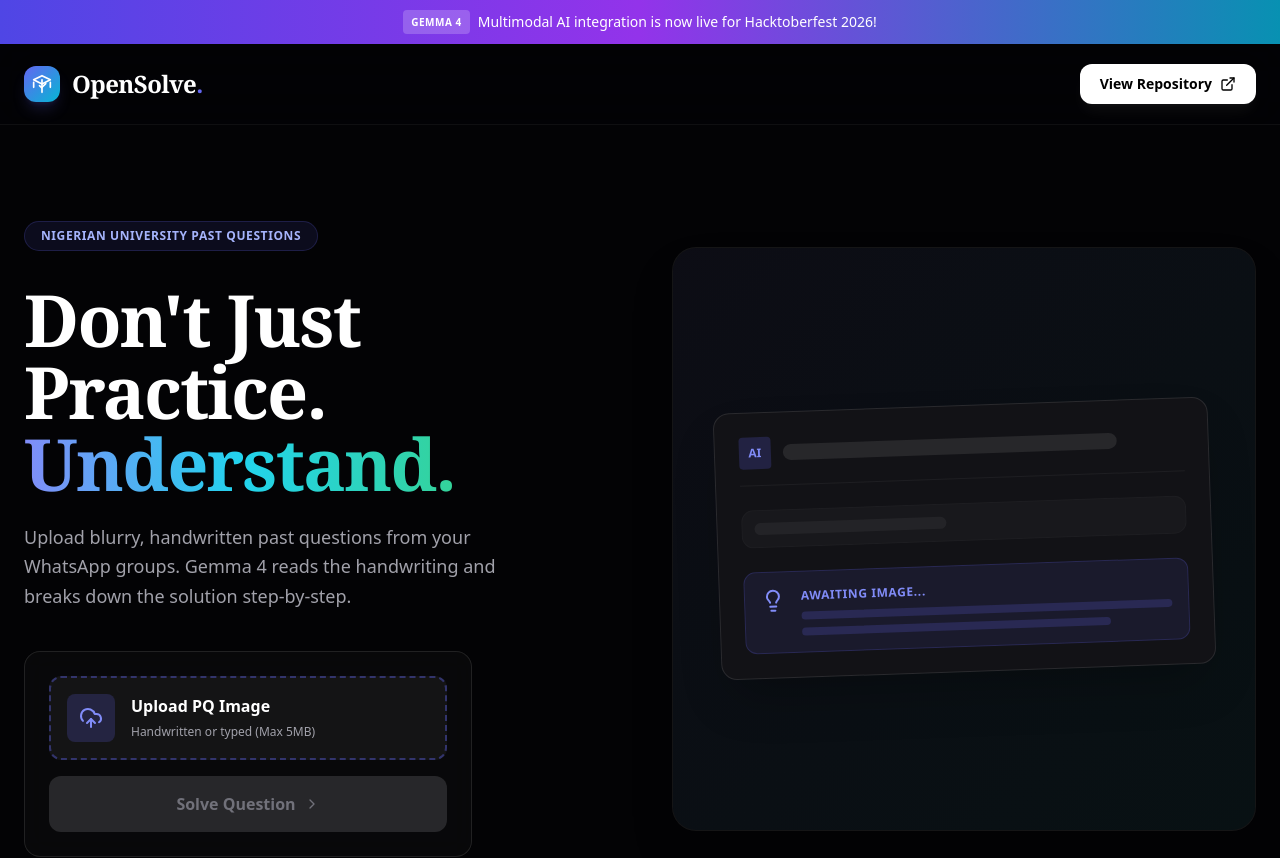
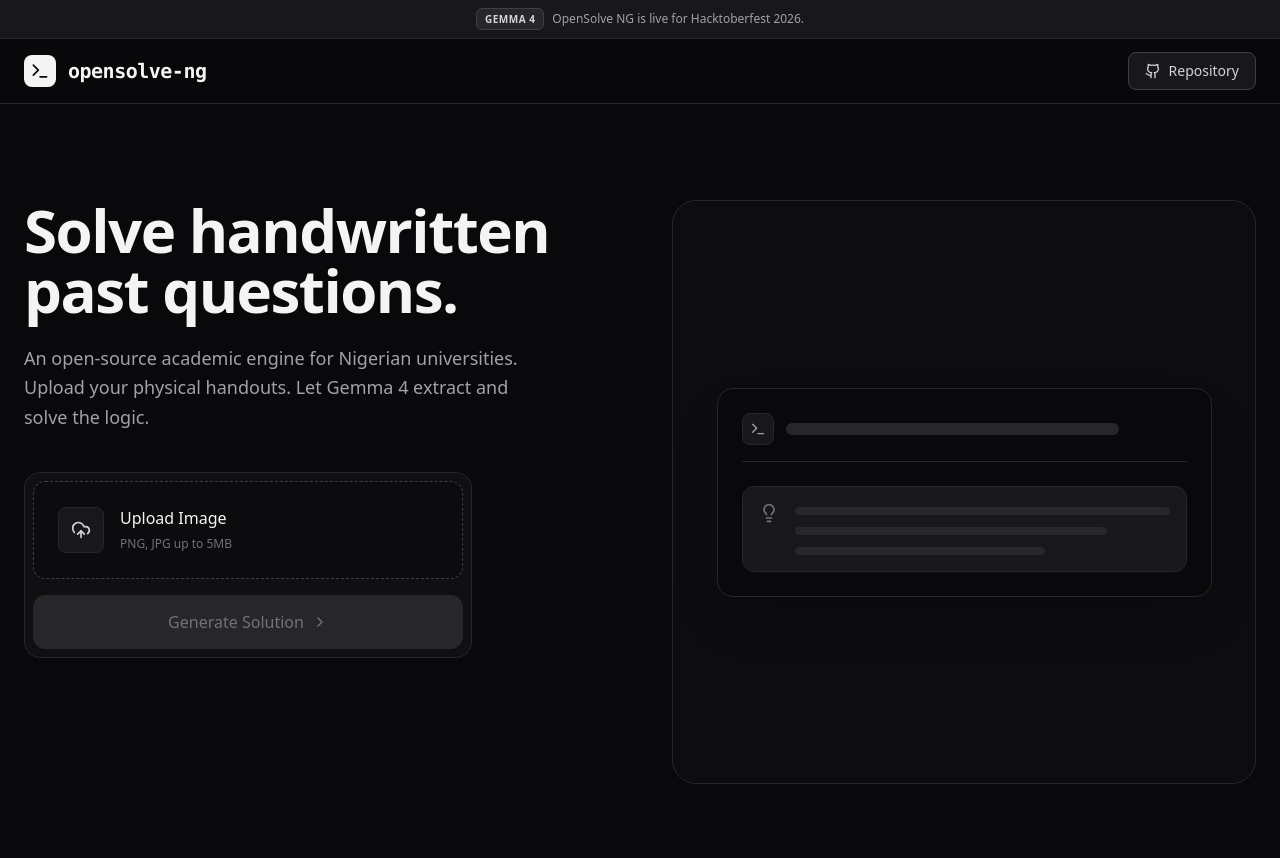
Before and after one commit to maskedwolf-01/opensolve-ng, a Next.js app: page / in a window 1280 px wide. Shown: the top 858 px of the page. Built offline with nearby package versions, Linux system fonts and the light colour scheme; a web font is replaced by a local one.

Commit message:
Update page.tsx

```diff
--- a/app/page.tsx
+++ b/app/page.tsx
@@ -1,13 +1,6 @@
 "use client";
 import { useState } from 'react';
-import Link from 'next/link';
-import { BrainCircuit, UploadCloud, ChevronRight, Zap, Target, XCircle, CheckCircle, Lightbulb, ExternalLink } from 'lucide-react';
-
-const PulsarLogo = ({ className }: { className?: string }) => (
-  <svg xmlns="http://www.w3.org/2000/svg" viewBox="0 0 24 24" fill="none" stroke="currentColor" strokeWidth="2" strokeLinecap="round" strokeLinejoin="round" className={className}>
-    <path d="M22 10v6M2 10v6"/><path d="M12 2L2 7l10 5 10-5-10-5z"/><path d="M12 22V7"/><path d="m9 14 2.5 2.5 5-5"/>
-  </svg>
-);
+import { Terminal, UploadCloud, ChevronRight, FileText, CheckCircle, Lightbulb, Github } from 'lucide-react';
 
 export default function Home() {
   const [file, setFile] = useState<File | null>(null);
@@ -34,108 +27,94 @@ export default function Home() {
   };
 
   return (
-    <div className="min-h-screen bg-[#030305] text-white font-sans selection:bg-indigo-500/30 selection:text-white overflow-x-hidden">
+    <div className="min-h-screen bg-zinc-950 text-zinc-100 font-sans selection:bg-blue-500/30">
 
       {/* BANNER */}
-      <div className="w-full bg-gradient-to-r from-indigo-600 via-purple-600 to-cyan-600 py-2.5 px-4 text-center relative z-50">
-        <p className="text-xs md:text-sm font-medium text-white flex items-center justify-center gap-2">
-          <span className="bg-white/20 px-2 py-0.5 rounded text-[10px] uppercase font-bold tracking-wider">Gemma 4</span>
-          Multimodal AI integration is now live for Hacktoberfest 2026!
+      <div className="w-full bg-zinc-900 border-b border-zinc-800 py-2 px-4 text-center">
+        <p className="text-xs font-medium text-zinc-400 flex items-center justify-center gap-2">
+          <span className="bg-zinc-800 text-zinc-300 px-2 py-0.5 rounded-md text-[10px] uppercase font-bold tracking-wider border border-zinc-700">Gemma 4</span>
+          OpenSolve NG is live for Hacktoberfest 2026.
         </p>
       </div>
 
       {/* NAVBAR */}
-      <nav className="sticky top-0 w-full z-40 backdrop-blur-xl border-b border-white/5 bg-[#030305]/80">
-        <div className="max-w-7xl mx-auto px-6 h-20 flex items-center justify-between">
+      <nav className="sticky top-0 w-full z-40 backdrop-blur-xl border-b border-zinc-800 bg-zinc-950/80">
+        <div className="max-w-7xl mx-auto px-6 h-16 flex items-center justify-between">
           <div className="flex items-center gap-3">
-            <div className="w-9 h-9 bg-gradient-to-br from-indigo-500 to-cyan-500 rounded-xl flex items-center justify-center shadow-lg shadow-indigo-500/20">
-              <PulsarLogo className="w-5 h-5 text-white" />
+            <div className="w-8 h-8 bg-zinc-100 rounded-lg flex items-center justify-center">
+              <Terminal className="w-5 h-5 text-zinc-950" />
             </div>
-            <span className="text-2xl font-bold tracking-tight text-white font-serif">OpenSolve<span className="text-indigo-500">.</span></span>
+            <span className="text-xl font-bold tracking-tight text-zinc-100 font-mono">opensolve-ng</span>
           </div>
           <div className="flex gap-4 items-center">
-             <a href="https://github.com/maskedwolf-01/opensolve-ng" target="_blank" className="px-5 py-2.5 bg-white text-black hover:bg-zinc-200 rounded-xl text-sm font-bold transition-all flex items-center gap-2 shadow-lg shadow-white/5">
-               View Repository <ExternalLink className="w-4 h-4" />
+             <a href="https://github.com/maskedwolf-01/opensolve-ng" target="_blank" className="px-4 py-2 bg-zinc-900 border border-zinc-700 text-zinc-300 hover:text-zinc-100 hover:bg-zinc-800 rounded-lg text-sm font-medium transition-all flex items-center gap-2">
+               <Github className="w-4 h-4" /> Repository
              </a>
           </div>
         </div>
       </nav>
 
       {/* HERO SECTION */}
-      <section className="relative pt-24 pb-20 px-6 overflow-hidden border-b border-white/5">
-        <div className="absolute top-1/4 right-0 w-[500px] h-[500px] bg-indigo-900/20 rounded-full blur-[120px] -z-10 translate-x-1/3"></div>
-        <div className="absolute bottom-0 left-0 w-[600px] h-[600px] bg-cyan-900/10 rounded-full blur-[150px] -z-10 -translate-x-1/3 translate-y-1/3"></div>
-
-        <div className="max-w-7xl mx-auto grid lg:grid-cols-2 gap-16 items-center">
-          <div className="text-left animate-fade-in z-10 pt-10 lg:pt-0">
-            <div className="inline-flex items-center gap-2 px-4 py-1.5 mb-8 text-xs font-bold text-indigo-300 bg-indigo-500/10 border border-indigo-500/20 rounded-full uppercase tracking-wider">
-              Nigerian University Past Questions
-            </div>
-            <h1 className="text-5xl md:text-7xl font-bold tracking-tight mb-6 text-white font-serif leading-[1.05]">
-              Don't Just Practice. <br/>
-              <span className="text-transparent bg-clip-text bg-gradient-to-r from-indigo-400 via-cyan-400 to-emerald-400">Understand.</span>
+      <section className="relative pt-24 pb-20 px-6 overflow-hidden border-b border-zinc-900">
+        <div className="max-w-7xl mx-auto grid lg:grid-cols-2 gap-16 items-start">
+          <div className="text-left animate-fade-in z-10">
+            <h1 className="text-5xl md:text-6xl font-extrabold tracking-tight mb-6 text-zinc-100 leading-[1.1]">
+              Solve handwritten <br/> past questions.
             </h1>
-            <p className="text-lg text-zinc-400 mb-10 max-w-lg leading-relaxed">
-              Upload blurry, handwritten past questions from your WhatsApp groups. Gemma 4 reads the handwriting and breaks down the solution step-by-step.
+            <p className="text-lg text-zinc-400 mb-10 max-w-lg leading-relaxed font-light">
+              An open-source academic engine for Nigerian universities. Upload your physical handouts. Let Gemma 4 extract and solve the logic.
             </p>
 
-            {/* GEMMA 4 UPLOADER */}
-            <form onSubmit={handleSubmit} className="flex flex-col gap-4 max-w-md bg-[#0a0a0c]/80 p-6 rounded-2xl border border-white/10 backdrop-blur-md">
-              <label className="flex flex-col p-4 border-2 border-dashed border-indigo-500/40 hover:border-indigo-400 rounded-xl cursor-pointer bg-white/5 hover:bg-white/10 transition-all group">
+            {/* UPLOADER */}
+            <form onSubmit={handleSubmit} className="flex flex-col gap-4 max-w-md bg-zinc-900/50 p-2 rounded-2xl border border-zinc-800">
+              <label className="flex flex-col p-6 border border-dashed border-zinc-700 hover:border-zinc-500 rounded-xl cursor-pointer bg-zinc-950/50 transition-all group">
                 <div className="flex items-center gap-4">
-                  <div className="p-3 bg-indigo-500/20 rounded-lg text-indigo-400 group-hover:scale-105 transition-transform">
-                    <UploadCloud className="w-6 h-6" />
+                  <div className="p-3 bg-zinc-900 border border-zinc-800 rounded-lg text-zinc-300 group-hover:scale-105 transition-transform">
+                    <UploadCloud className="w-5 h-5" />
                   </div>
                   <div>
-                    <span className="block font-bold text-white">Upload PQ Image</span>
-                    <span className="text-xs text-zinc-400">Handwritten or typed (Max 5MB)</span>
+                    <span className="block font-medium text-zinc-100">Upload Image</span>
+                    <span className="text-xs text-zinc-500">PNG, JPG up to 5MB</span>
                   </div>
                 </div>
                 <input type="file" className="hidden" accept="image/*" onChange={(e) => setFile(e.target.files?.[0] || null)} required />
               </label>
 
               {file && (
-                <div className="px-4 py-2 bg-emerald-500/10 border border-emerald-500/20 rounded-lg text-xs font-bold text-emerald-400 truncate">
-                  Selected: {file.name}
+                <div className="px-4 py-3 bg-blue-900/20 border border-blue-900/50 rounded-lg text-xs font-medium text-blue-400 truncate flex items-center gap-2">
+                  <FileText className="w-4 h-4" /> {file.name}
                 </div>
               )}
 
-              <button type="submit" disabled={loading || !file} className={`w-full py-4 font-bold rounded-xl flex items-center justify-center gap-2 transition-all ${loading || !file ? 'bg-zinc-800 text-zinc-500 cursor-not-allowed' : 'bg-white text-black hover:bg-zinc-200 hover:scale-[1.02] shadow-[0_0_30px_rgba(255,255,255,0.15)]'}`}>
-                {loading ? 'Gemma 4 is Analyzing...' : 'Solve Question'} <ChevronRight className="w-4 h-4" />
+              <button type="submit" disabled={loading || !file} className={`w-full py-3.5 font-medium rounded-xl flex items-center justify-center gap-2 transition-all ${loading || !file ? 'bg-zinc-800 text-zinc-500 cursor-not-allowed border border-zinc-800' : 'bg-zinc-100 text-zinc-950 hover:bg-white shadow-lg'}`}>
+                {loading ? 'Processing via Gemini API...' : 'Generate Solution'} <ChevronRight className="w-4 h-4" />
               </button>
             </form>
           </div>
 
-          {/* DYNAMIC SOLUTION OR GRAPHIC AREA */}
-          <div className="relative w-full aspect-square md:aspect-video lg:aspect-square bg-[#0a0a0c]/80 rounded-3xl border border-white/5 p-4 backdrop-blur-md shadow-2xl flex-col justify-center items-center overflow-hidden flex">
-             <div className="absolute inset-0 bg-gradient-to-br from-indigo-500/5 to-cyan-500/5"></div>
-
+          {/* DYNAMIC SOLUTION AREA */}
+          <div className="relative w-full aspect-square md:aspect-video lg:aspect-square bg-zinc-900/30 rounded-3xl border border-zinc-800 p-4 flex-col justify-center items-center overflow-hidden flex">
              {solution ? (
-                <div className="w-full h-full overflow-y-auto bg-[#121216] border border-white/10 rounded-2xl p-6 relative z-10 text-zinc-300 text-sm leading-relaxed whitespace-pre-wrap no-scrollbar">
-                  <h3 className="text-emerald-400 font-bold mb-4 flex items-center gap-2 border-b border-white/10 pb-2">
-                    <CheckCircle className="w-5 h-5" /> Solution Generated
+                <div className="w-full h-full overflow-y-auto bg-zinc-950 border border-zinc-800 rounded-2xl p-6 relative z-10 text-zinc-300 text-sm leading-relaxed whitespace-pre-wrap no-scrollbar">
+                  <h3 className="text-zinc-100 font-medium mb-4 flex items-center gap-2 border-b border-zinc-800 pb-3">
+                    <CheckCircle className="w-4 h-4 text-blue-500" /> Analysis Complete
                   </h3>
                   {solution}
                 </div>
              ) : (
-                <div className="w-[90%] bg-[#121216] border border-white/10 rounded-2xl p-6 relative z-10 shadow-2xl transform rotate-[-2deg] transition-transform duration-500">
-                  <div className="flex items-center gap-3 mb-6 border-b border-white/5 pb-4">
-                    <div className="w-8 h-8 rounded bg-indigo-500/20 text-indigo-400 flex items-center justify-center font-bold text-xs">AI</div>
-                    <div className="h-4 w-3/4 bg-zinc-800 rounded-full"></div>
+                <div className="w-[90%] bg-zinc-950 border border-zinc-800 rounded-2xl p-6 shadow-2xl">
+                  <div className="flex items-center gap-3 mb-6 border-b border-zinc-800 pb-4">
+                    <div className="w-8 h-8 rounded-lg bg-zinc-900 border border-zinc-800 flex items-center justify-center text-zinc-400">
+                      <Terminal className="w-4 h-4" />
+                    </div>
+                    <div className="h-3 w-3/4 bg-zinc-800 rounded-full"></div>
                   </div>
-                  <div className="space-y-3 mb-6 opacity-50">
-                    <div className="p-3 rounded-xl border border-white/5 bg-white/5 flex items-center justify-between">
-                      <div className="flex items-center gap-3">
-                         <div className="h-3 w-48 bg-white/10 rounded-full"></div>
-                      </div>
-                    </div>
-                  </div>
-                  <div className="p-4 rounded-xl bg-indigo-500/10 border border-indigo-500/20 flex gap-4">
-                    <Lightbulb className="w-6 h-6 text-indigo-400 flex-shrink-0" />
-                    <div className="space-y-2 w-full">
-                      <div className="text-xs font-bold text-indigo-400 uppercase tracking-wider mb-1">Awaiting Image...</div>
-                      <div className="h-2 w-full bg-indigo-500/20 rounded-full"></div>
-                      <div className="h-2 w-5/6 bg-indigo-500/20 rounded-full"></div>
+                  <div className="p-4 rounded-xl bg-zinc-900 border border-zinc-800 flex gap-4">
+                    <Lightbulb className="w-5 h-5 text-zinc-500 flex-shrink-0" />
+                    <div className="space-y-3 w-full pt-1">
+                      <div className="h-2 w-full bg-zinc-800 rounded-full"></div>
+                      <div className="h-2 w-5/6 bg-zinc-800 rounded-full"></div>
+                      <div className="h-2 w-4/6 bg-zinc-800 rounded-full"></div>
                     </div>
                   </div>
                 </div>
@@ -145,10 +124,13 @@ export default function Home() {
       </section>
 
       {/* FOOTER */}
-      <footer className="py-10 bg-[#030305]">
-        <div className="max-w-7xl mx-auto px-6 text-center">
-           <div className="text-xs text-zinc-700">
-             © {new Date().getFullYear()} OpenSolve NG. Built for MLH Hacktoberfest using Gemma 4.
+      <footer className="py-8 bg-zinc-950 border-t border-zinc-900">
+        <div className="max-w-7xl mx-auto px-6 flex items-center justify-between">
+           <div className="text-xs text-zinc-600 font-medium">
+             OpenSolve NG • MIT License
+           </div>
+           <div className="text-xs text-zinc-600 font-medium">
+             Hacktoberfest 2026
            </div>
         </div>
       </footer>
```
